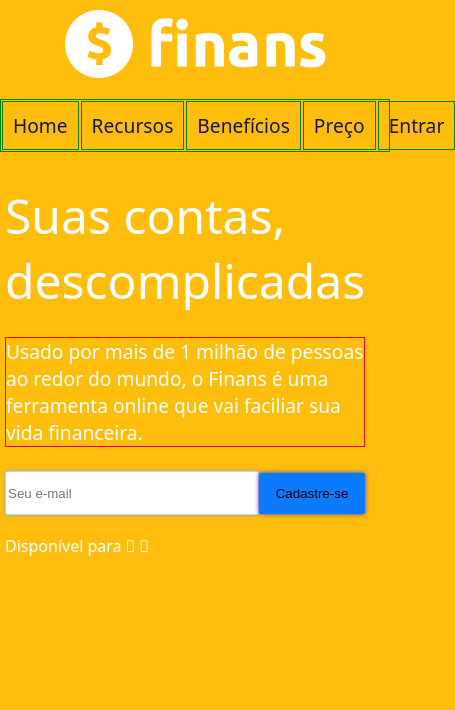
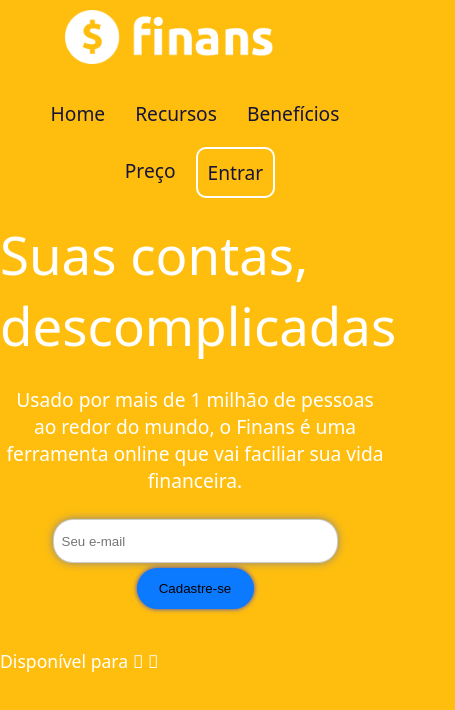
Before and after one commit to Gilsonsilva0/finance, a plain HTML site: page index.html in a window 390 px wide. Shown: the whole page, 455 px wide, since content can reach past the window. Drawn offline with Linux system fonts and the light colour scheme.

Commit message:
ATUALIZEI

```diff
--- a/estilo.css
+++ b/estilo.css
@@ -49,12 +49,17 @@ ul{
 
 ul>li{
     display: inline-block;
-    margin: 10px;
-
+    margin: 5px;
+}
+ul>li:nth-child(5){
+    border: 2px solid #ffff;
+    border-radius: 10px;
+    color: rgb(255, 255, 255);
 }
 
 ul>li>a{
     font-size: 1.2em;
+    display: block;
     padding: 10px;
     color: rgb(22, 21, 55);
 
@@ -71,8 +76,7 @@ ul>li>a{
 /*-----principal----*/
 
 #primeiro{
-    display: grid;
-    grid-template-columns: 1fr 1fr;
+    display: flex;
     width: 80vw;
     height: 85vh;
     box-sizing: border-box;
@@ -86,6 +90,7 @@ ul>li>a{
     flex-direction: column;
     margin: 0;
     row-gap: 5px;
+
 }
 .cadastrar>h2{
     color: white;
@@ -102,6 +107,7 @@ ul>li>a{
     justify-content: center;
     align-items: end;
     width: 100%;
+
 }
 .imagem-cadastrar>img{
     max-width: 100%;
@@ -143,94 +149,68 @@ form{
 .disponibilidade{
     margin-top: 15px;
     color: white;
-    font-size: 1em;
+    font-size: 1.1em;
 }
 
+@media screen and (max-width: 1036px){
+    /*gerais*/
+    body{
+        width: 100%;
 
 
-
-
-
-
-
-
-@media only screen and (max-width: 700px){
-
-
-    body{
+    }
+    /*cabeçalho*/
+    #header{
         width: 100%;
-        margin: 0 auto;
+        height: auto;
+        flex-direction: column;
     }
-    #header{
+    #nav, ul{
+        width: 100%;
+        display: flex;
+        flex-wrap: wrap;
+        justify-content: center;
+        padding: 0;
+    }
+    /*main*/
+    #primeiro{
+        width: 100%;
+        max-width: 100%;
         flex-direction: column;
-        height: auto;
-        width:  100%;
-        justify-content: center;
-        align-items: center;
-
-    }
-    #logo>a>img{
-        width: 100%;
-        align-self: center;
-    }
-
-    #nav{
-        max-width:100%;
-        width: 100%;
-
-    }
-    #nav>ul{
-        display: flex;
-        flex-direction: row;
-        flex-wrap: nowrap;
-        max-width: 100%;
-        justify-content: left;
-       border: 1px solid green;
-       padding: 0;
-
-    }
-    #nav>ul>li{
-        width: 100%;
-        border: 1px solid green;
-        margin: 1px;
-
-    }
-    #nav>ul>li>a{
-        display: block;
-
-    }
-
-    #nav>ul>li>a:hover{
-        font-size: 1.1em;
-        border: 2px solid #ffff;
-        border-radius: 10px;
-        color: rgb(255, 255, 255);
-    }
-
-    #primeiro{
-        grid-template-columns: 1rf;
-        height: auto;
-        width: 100%;
-        padding: 5px;
-
     }
     .cadastrar{
         width: 100%;
+        row-gap: 25px;
+
     }
     .cadastrar>h2{
-        margin-top: 10px;
-        font-size: 3em;
+        margin: 0 auto;
+        max-width: 100%;
+        font-size: 3.3em;
     }
     .cadastrar>p{
-        max-width: 100%;
-        text-align: left;
-        border: 1px solid red;
+        margin: 0 3px;
+        text-align: center;
     }
     .imagem-cadastrar{
         display: none;
     }
+    /*formulário*/
+    form{
+        display: flex;
+        flex-direction: column;
+        justify-content: center;
+        align-items: center;
+        row-gap: 5px;
+    }
 
-    form{
-        100%
+    .input-email{
+        border-radius: 20px;
+        box-shadow: 0 0 8px rgb(136, 136, 136);
+        padding-left: 8px;
     }
+    .button{
+        border-radius: 50px;
+    }
+
 }
```
